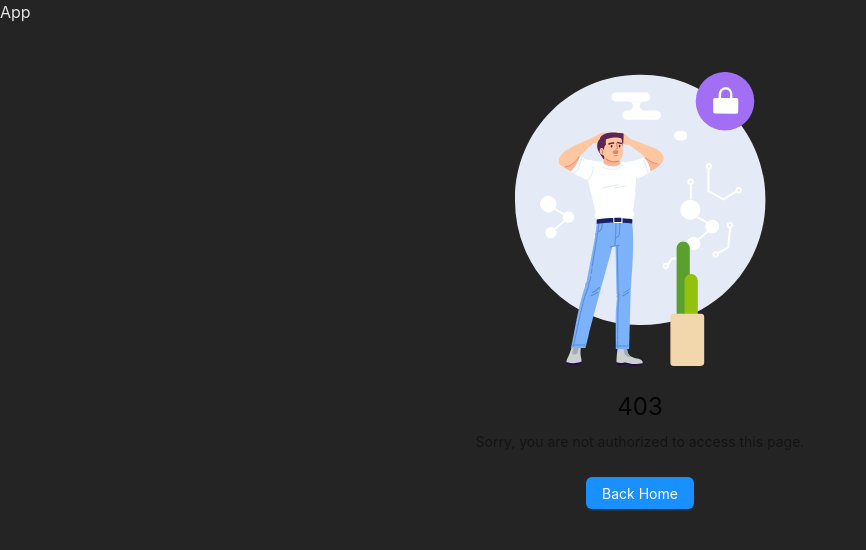
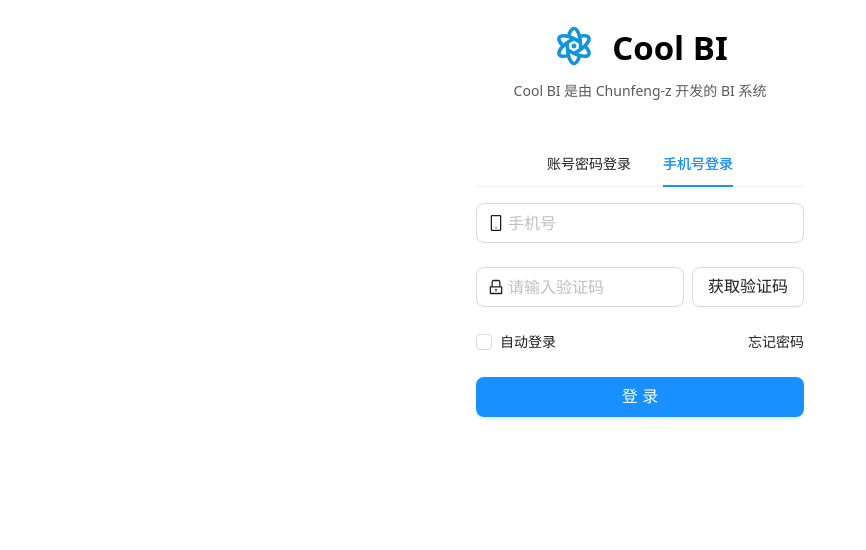
Before and after one commit to Chunfeng-z/CoolBI, a React (Vite) app: page / in a window 1280 px wide. Shown: the top 550 px of the page, without its empty margins (0-866 px from the left). Built offline with nearby package versions, Linux system fonts and the light colour scheme.

Commit message:
feat✨: 登录页面创建

```diff
--- a/package.json
+++ b/package.json
@@ -13,6 +13,7 @@
   },
   "dependencies": {
     "@ant-design/icons": "^5.5.2",
+    "@ant-design/pro-components": "^2.8.2",
     "ahooks": "^3.8.4",
     "antd": "^5.22.6",
     "axios": "^1.7.9",
--- a/src/App.tsx
+++ b/src/App.tsx
@@ -1,7 +1,6 @@
 import React from 'react'
 import { ConfigProvider } from 'antd'
-import PageNotAuthorized from './pages/Error/PageNotAuthorized'
-
+import Login from './pages/Login'
 export default function App() {
   return (
     <ConfigProvider
@@ -11,8 +10,7 @@ export default function App() {
         },
       }}
     >
-      <div>App</div>
-      <PageNotAuthorized />
+      <Login />
     </ConfigProvider >
   )
 }
--- a/src/index.css
+++ b/src/index.css
@@ -4,21 +4,3 @@
 @tailwind components;
 /* stylelint-disable-next-line scss/at-rule-no-unknown */
 @tailwind utilities;
-
-:root {
-  font-family: Inter, system-ui, Avenir, Helvetica, Arial, sans-serif;
-  color-scheme: light dark;
-  color: rgb(255 255 255 / 87%);
-  background-color: #242424;
-  font-synthesis: none;
-  text-rendering: optimizelegibility;
-  -webkit-font-smoothing: antialiased;
-  -moz-osx-font-smoothing: grayscale;
-}
-
-/* @media (prefers-color-scheme: light) {
-  :root {
-    color: #213547;
-    background-color: #fff;
-  }
-} */
--- a/src/pages/Login.tsx
+++ b/src/pages/Login.tsx
@@ -1,11 +1,174 @@
 import React from 'react';
+import {
+  LockOutlined,
+  MobileOutlined,
+  UserOutlined,
+} from '@ant-design/icons';
+import {
+  LoginForm,
+  ProConfigProvider,
+  ProFormCaptcha,
+  ProFormCheckbox,
+  ProFormText,
+} from '@ant-design/pro-components';
+import { Tabs, message, theme } from 'antd';
+import logo from '../../public/icons/logo-dark.svg'
+import { useState } from 'react';
 
-const Login = () => {
-    return (
-        <div>
-            Login
-        </div>
-    );
-}
+type LoginType = 'phone' | 'account';
 
-export default Login;
+const Login: React.FC = () => {
+  const { token } = theme.useToken();
+  const [loginType, setLoginType] = useState<LoginType>('phone');
+
+
+  return (
+    <ProConfigProvider hashed={false}>
+      <div style={{ backgroundColor: token.colorBgContainer }}>
+        <LoginForm
+          logo={logo}
+          title="Cool BI"
+          subTitle="Cool BI 是由 Chunfeng-z 开发的 BI 系统"
+        >
+          <Tabs
+            centered
+            activeKey={loginType}
+            onChange={(activeKey) => setLoginType(activeKey as LoginType)}
+          >
+            <Tabs.TabPane key={'account'} tab={'账号密码登录'} />
+            <Tabs.TabPane key={'phone'} tab={'手机号登录'} />
+          </Tabs>
+          {loginType === 'account' && (
+            <>
+              <ProFormText
+                name="username"
+                fieldProps={{
+                  size: 'large',
+                  prefix: <UserOutlined className={'prefixIcon'} />,
+                }}
+                placeholder={'用户名: username'}
+                rules={[
+                  {
+                    required: true,
+                    message: '请输入用户名!',
+                  },
+                ]}
+              />
+              <ProFormText.Password
+                name="password"
+                fieldProps={{
+                  size: 'large',
+                  prefix: <LockOutlined className={'prefixIcon'} />,
+                  strengthText:
+                    'Password should contain numbers, letters and special characters, at least 8 characters long.',
+                  statusRender: (value) => {
+                    const getStatus = () => {
+                      if (value && value.length > 12) {
+                        return 'ok';
+                      }
+                      if (value && value.length > 6) {
+                        return 'pass';
+                      }
+                      return 'poor';
+                    };
+                    const status = getStatus();
+                    if (status === 'pass') {
+                      return (
+                        <div style={{ color: token.colorWarning }}>
+                          强度：中
+                        </div>
+                      );
+                    }
+                    if (status === 'ok') {
+                      return (
+                        <div style={{ color: token.colorSuccess }}>
+                          强度：强
+                        </div>
+                      );
+                    }
+                    return (
+                      <div style={{ color: token.colorError }}>强度：弱</div>
+                    );
+                  },
+                }}
+                placeholder={'密码: password'}
+                rules={[
+                  {
+                    required: true,
+                    message: '请输入密码！',
+                  },
+                ]}
+              />
+            </>
+          )}
+          {loginType === 'phone' && (
+            <>
+              <ProFormText
+                fieldProps={{
+                  size: 'large',
+                  prefix: <MobileOutlined className={'prefixIcon'} />,
+                }}
+                name="mobile"
+                placeholder={'手机号'}
+                rules={[
+                  {
+                    required: true,
+                    message: '请输入手机号！',
+                  },
+                  {
+                    pattern: /^1\d{10}$/,
+                    message: '手机号格式错误！',
+                  },
+                ]}
+              />
+              <ProFormCaptcha
+                fieldProps={{
+                  size: 'large',
+                  prefix: <LockOutlined className={'prefixIcon'} />,
+                }}
+                captchaProps={{
+                  size: 'large',
+                }}
+                placeholder={'请输入验证码'}
+                captchaTextRender={(timing, count) => {
+                  if (timing) {
+                    return `${count} ${'获取验证码'}`;
+                  }
+                  return '获取验证码';
+                }}
+                name="captcha"
+                rules={[
+                  {
+                    required: true,
+                    message: '请输入验证码！',
+                  },
+                ]}
+                onGetCaptcha={async () => {
+                  message.success('获取验证码成功！验证码为：1234');
+                }}
+              />
+            </>
+          )}
+          <div
+            style={{
+              marginBlockEnd: 24,
+            }}
+          >
+            <ProFormCheckbox noStyle name="autoLogin">
+              自动登录
+            </ProFormCheckbox>
+            <a
+              style={{
+                float: 'right',
+              }}
+            >
+              忘记密码
+            </a>
+          </div>
+        </LoginForm>
+      </div>
+    </ProConfigProvider>
+  );
+};
+
+export default Login
```
Also changed, not shown: 1 other file (tests, documents, lock files or other folders).
